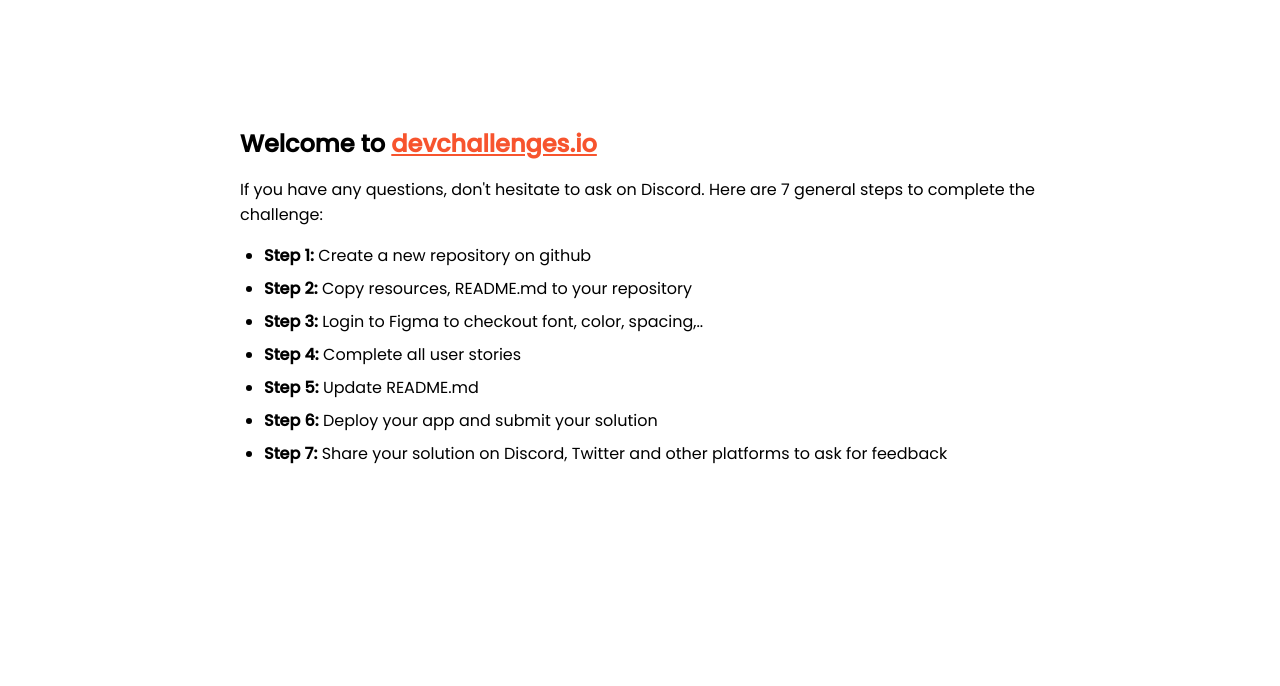
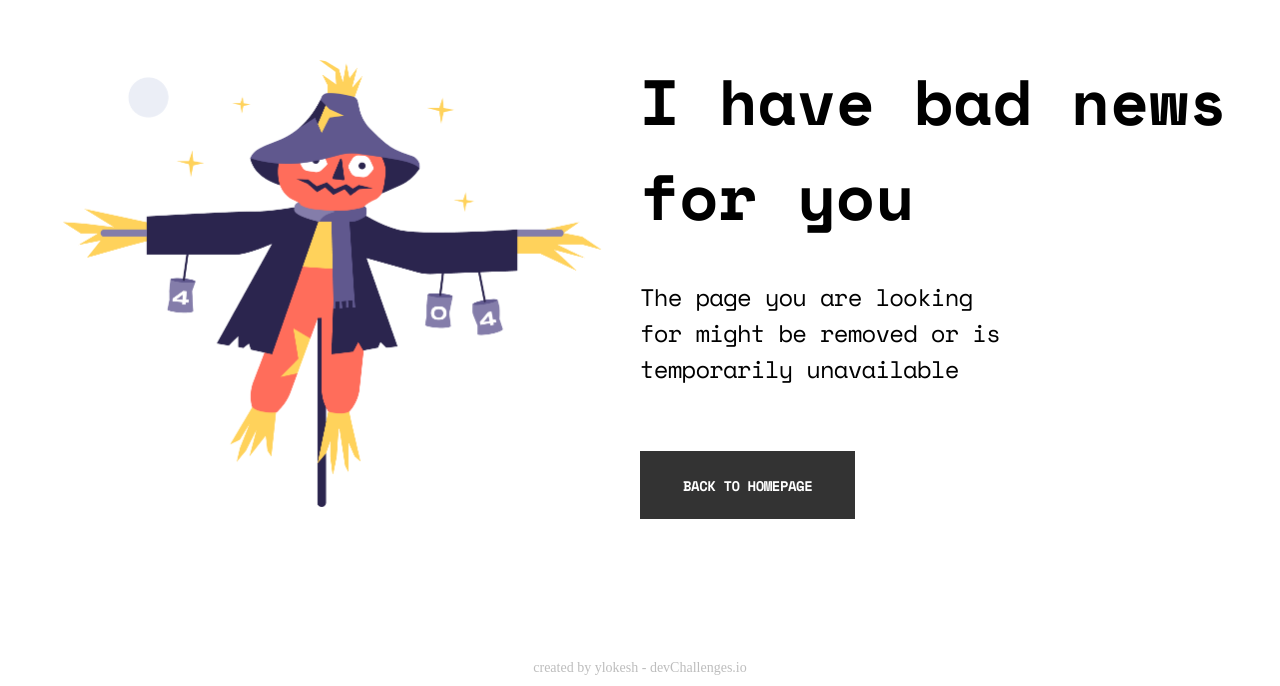
Before and after one commit to ylokesh/404-not-found-master, a plain HTML site: page index.html in a window 1280 px wide. Shown: the part 114-800 px from the top of the page. Drawn offline with nearby package versions, Linux system fonts and the light colour scheme.

Commit message:
404 markup & styles

```diff
--- a/index.html
+++ b/index.html
@@ -16,80 +16,37 @@
       href="https://devchallenges.io/"
     />
 
+    <link rel="preconnect" href="https://fonts.googleapis.com" />
+    <link rel="preconnect" href="https://fonts.gstatic.com" crossorigin />
     <link
-      href="https://fonts.googleapis.com/css2?family=Poppins:wght@400;500&display=swap"
+      href="https://fonts.googleapis.com/css2?family=Space+Mono:wght@400;700&display=swap"
       rel="stylesheet"
     />
 
-    <title>Devchallenges</title>
+    <link href="styles.css" rel="stylesheet" />
 
-    <style>
-      body {
-        font-family: "Poppins", sans-serif;
-      }
-
-      ul {
-        padding-left: 24px;
-      }
-
-      li {
-        margin-bottom: 8px;
-      }
-
-      .welcome {
-        max-width: 800px;
-        margin: 0 auto;
-      }
-
-      .welcome-text {
-        margin-top: 30vh;
-        font-weight: 500;
-      }
-
-      .welcome-text p {
-        font-size: 1rem;
-        font-weight: 400;
-      }
-
-      .welcome-text h1 {
-        font-size: 1.5rem;
-      }
-
-      .welcome-text a {
-        color: #f7542e;
-      }
-    </style>
+    <title>404 Not Found</title>
   </head>
   <body>
-    <div class="welcome">
-      <div class="welcome-text">
-        <h1>
-          Welcome to
-          <a href="https://devchallenges.io/" target="_blank"
-            >devchallenges.io</a
-          >
-        </h1>
-
-        <p>
-          If you have any questions, don't hesitate to ask on Discord. Here are
-          7 general steps to complete the challenge:
-        </p>
+    <section class="c-notFound">
+      <div class="c-notFound-content">
+        <div class="c-notFound-image">
+          <picture>
+            <img src="Scarecrow.png" alt="Scarecrow" />
+          </picture>
+        </div>
+        <div class="c-notFound-body">
+          <h2>I have bad news for you</h2>
+          <p>
+            The page you are looking for might be removed or is temporarily
+            unavailable
+          </p>
+          <a href="/">Back to homepage</a>
+        </div>
       </div>
-
-      <ul>
-        <li><b>Step 1:</b> Create a new repository on github</li>
-        <li><b>Step 2:</b> Copy resources, README.md to your repository</li>
-        <li>
-          <b>Step 3:</b> Login to Figma to checkout font, color, spacing,..
-        </li>
-        <li><b>Step 4:</b> Complete all user stories</li>
-        <li><b>Step 5:</b> Update README.md</li>
-        <li><b>Step 6:</b> Deploy your app and submit your solution</li>
-        <li>
-          <b>Step 7:</b> Share your solution on Discord, Twitter and other
-          platforms to ask for feedback
-        </li>
-      </ul>
-    </div>
+    </section>
+    <footer class="c-footer">
+      <span>created by ylokesh - devChallenges.io</span>
+    </footer>
   </body>
 </html>
--- /dev/null
+++ b/styles.css
@@ -0,0 +1,111 @@
+html,
+body {
+  font-size: 16px;
+  font-weight: 400;
+  font-family: "Space Mono", monospace;
+  line-height: 1.4;
+  margin: 0;
+  padding: 0;
+}
+
+.c-notFound {
+  max-width: 1440px;
+  margin: 0 auto;
+  height: 100vh;
+  width: 100%;
+}
+
+.c-notFound-content {
+  display: flex;
+  align-items: center;
+  justify-content: center;
+  flex-wrap: wrap;
+  height: 100vh;
+  padding: 0 24px;
+}
+
+.c-notFound-image,
+.c-notFound-body {
+  flex-basis: 100%;
+}
+
+.c-notFound-image {
+  margin-bottom: 60px;
+}
+
+.c-notFound-image picture {
+  display: block;
+  text-align: center;
+}
+
+.c-notFound-image img {
+  width: 100%;
+  max-width: 286px;
+}
+
+.c-notFound h2 {
+  font-size: 3rem;
+  font-weight: 700;
+  line-height: 71px;
+  margin: 0;
+}
+
+.c-notFound p {
+  font-size: 1.125rem;
+  line-height: 26px;
+  letter-spacing: -0.035em;
+  max-width: 381px;
+  margin: 30px 0 0;
+}
+
+.c-notFound a {
+  background: #333333;
+  font-size: 0.875rem;
+  font-weight: 700;
+  line-height: 21px;
+  letter-spacing: -0.035em;
+  padding: 24px 43px 23px;
+  color: #ffffff;
+  text-decoration: none;
+  margin-top: 64px;
+  display: inline-flex;
+  text-transform: uppercase;
+}
+
+.c-footer {
+  font-family: Montserrat;
+  font-style: normal;
+  font-weight: 500;
+  font-size: 14px;
+  line-height: 17px;
+  text-align: center;
+
+  color: #bdbdbd;
+  position: fixed;
+  bottom: 10px;
+  left: 0;
+  right: 0;
+  margin: auto;
+}
+
+@media screen and (min-width: 640px) {
+  .c-notFound h2 {
+    font-size: 4rem;
+    line-height: 95px;
+  }
+  .c-notFound-image img {
+    max-width: 539px;
+  }
+  .c-notFound-image {
+    margin-bottom: 0;
+  }
+  .c-notFound-image,
+  .c-notFound-body {
+    flex-basis: 50%;
+  }
+  .c-notFound p {
+    font-size: 1.5rem;
+    line-height: 36px;
+    margin-top: 36px;
+  }
+}
```
